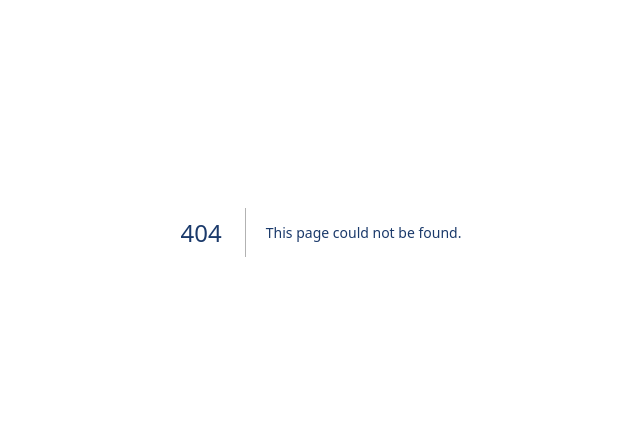
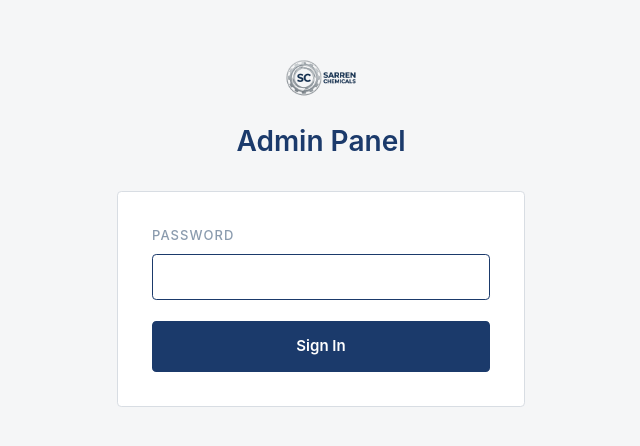
Before and after one commit to Spat901/SarrenChemicals, a Next.js app in the folder sarren-next/: page /admin in a window 1280 px wide. Before the commit this address had no page. Shown: the part 168-614 px from the top of the page, without its empty margins (319-959 px from the left). Built offline with nearby package versions, Linux system fonts and the light colour scheme.

Commit message:
feat: add admin layout and login page

```diff
--- /dev/null
+++ b/sarren-next/src/app/admin/layout.tsx
@@ -0,0 +1,9 @@
+export const metadata = { title: 'Admin — Sarren Chemicals' }
+
+export default function AdminLayout({ children }: { children: React.ReactNode }) {
+  return (
+    <div className="min-h-screen bg-offwhite">
+      {children}
+    </div>
+  )
+}
--- /dev/null
+++ b/sarren-next/src/app/admin/page.tsx
@@ -0,0 +1,68 @@
+'use client'
+
+import { useState } from 'react'
+import { useRouter } from 'next/navigation'
+
+export default function AdminLoginPage() {
+  const router = useRouter()
+  const [password, setPassword] = useState('')
+  const [error, setError] = useState('')
+  const [loading, setLoading] = useState(false)
+
+  async function handleSubmit(e: React.FormEvent) {
+    e.preventDefault()
+    setError('')
+    setLoading(true)
+
+    const res = await fetch('/api/admin/login', {
+      method: 'POST',
+      headers: { 'Content-Type': 'application/json' },
+      body: JSON.stringify({ password }),
+    })
+
+    if (res.ok) {
+      router.push('/admin/dashboard')
+    } else {
+      setError('Incorrect password.')
+      setLoading(false)
+    }
+  }
+
+  return (
+    <div className="min-h-screen flex items-center justify-center p-6">
+      <div className="w-full max-w-sm">
+        <div className="mb-8 text-center">
+          <img src="/images/logo.png" alt="Sarren Chemicals" className="h-10 w-auto mx-auto mb-6" />
+          <h1 className="text-[28px] font-semibold text-navy">Admin Panel</h1>
+        </div>
+
+        <form onSubmit={handleSubmit} className="bg-white border border-border rounded p-8 space-y-5">
+          <div>
+            <label className="label mb-2" htmlFor="password">Password</label>
+            <input
+              id="password"
+              type="password"
+              value={password}
+              onChange={(e) => setPassword(e.target.value)}
+              required
+              autoFocus
+              className="w-full border border-border rounded px-4 py-2.5 text-[15px] focus:outline-none focus:border-navy"
+            />
+          </div>
+
+          {error && (
+            <p className="text-red-600 text-[14px]">{error}</p>
+          )}
+
+          <button
+            type="submit"
+            disabled={loading}
+            className="btn btn-primary w-full justify-center"
+          >
+            {loading ? 'Signing in…' : 'Sign In'}
+          </button>
+        </form>
+      </div>
+    </div>
+  )
+}
```
